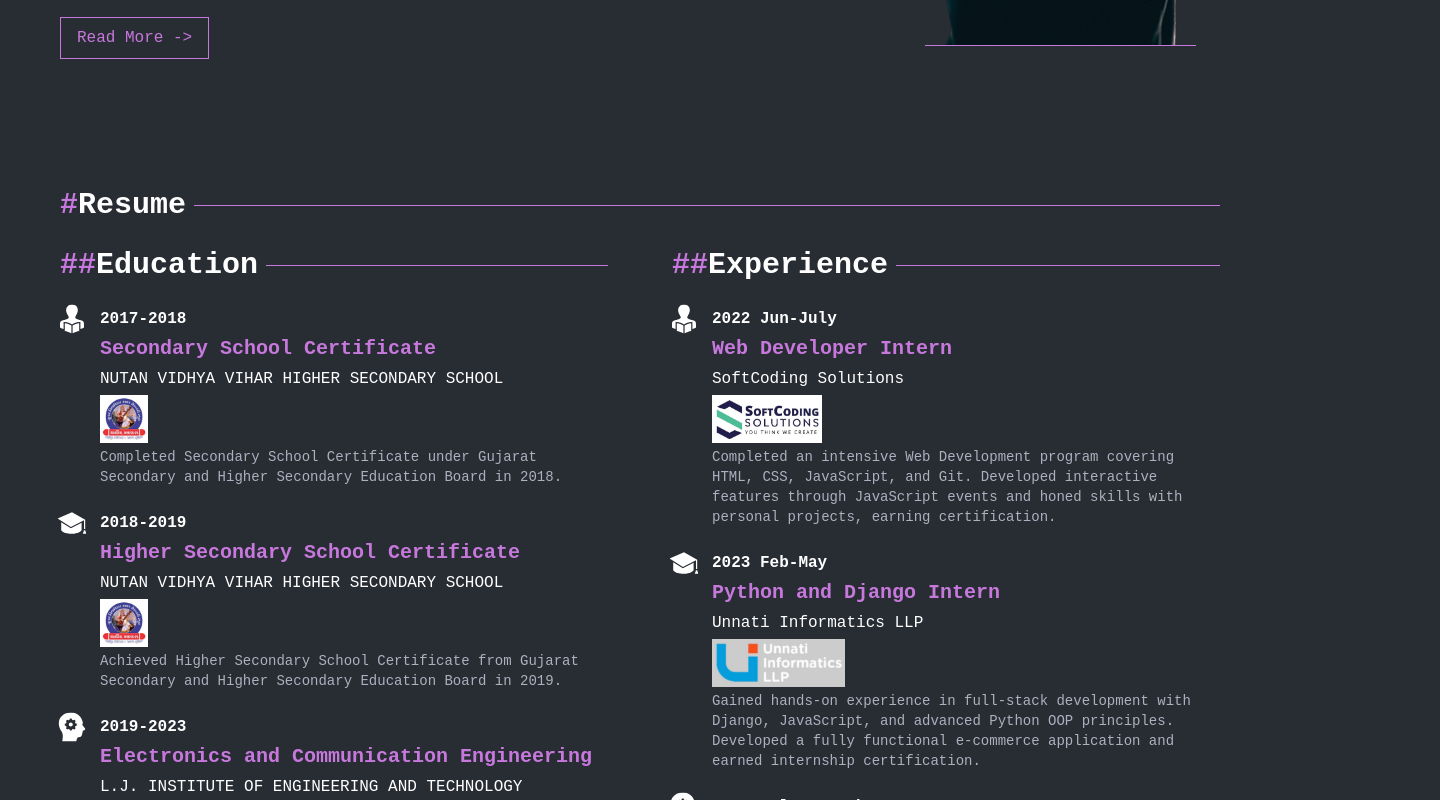
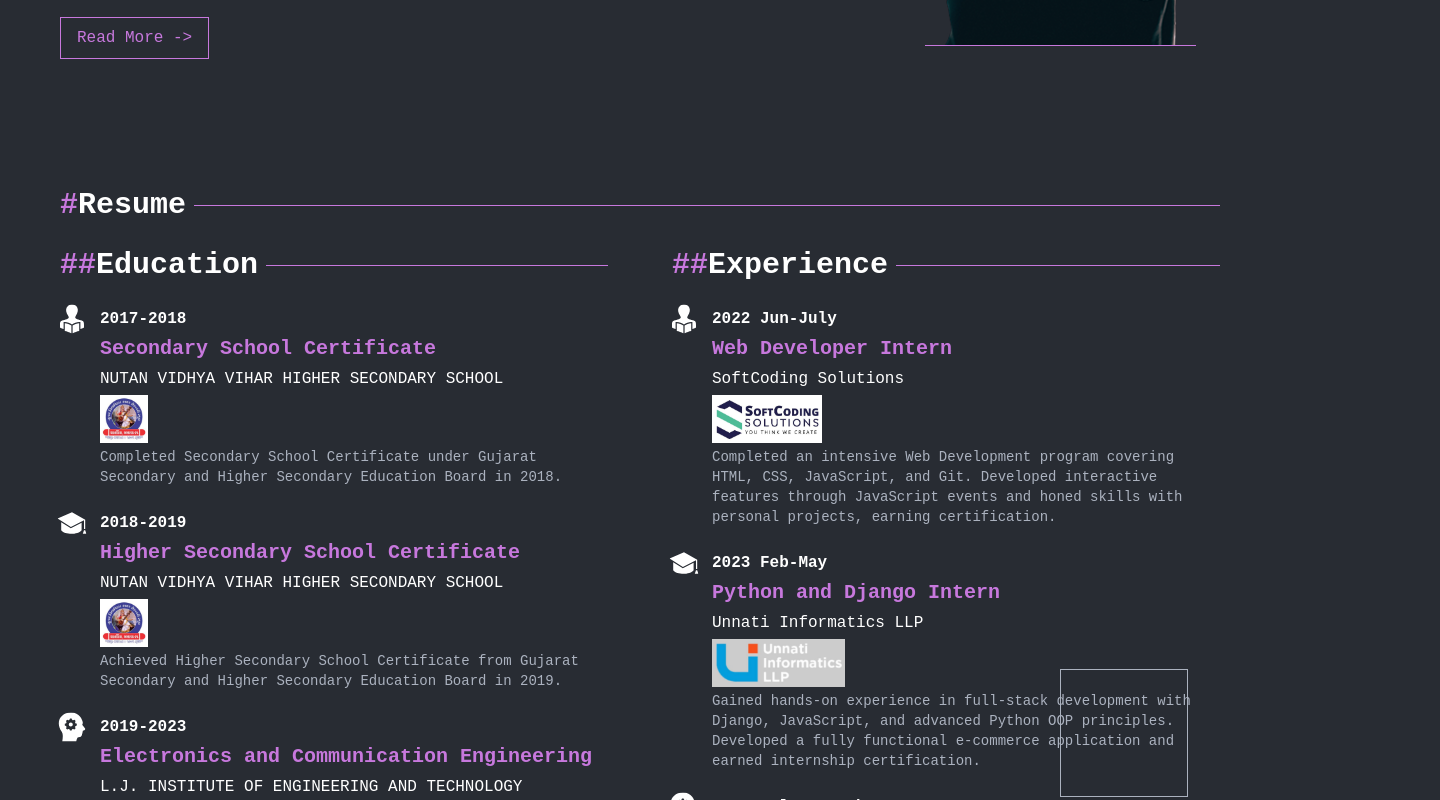
Before and after one commit to karanmistry007/portfolio-elias, a React (Vite) app: page / in a window 1280 px wide. Shown: the part 1500-2300 px from the top of the page, 1440 px wide, since content can reach past the window. Built offline with nearby package versions, Linux system fonts and the light colour scheme.

Commit message:
[Chore]: Fixed the bg squares

```diff
--- a/src/pages/About.tsx
+++ b/src/pages/About.tsx
@@ -51,7 +51,7 @@ const About = () => {
                         </div>
 
                         {/* // ? DECORATIVE SQUARE */}
-                        <div className="quote-side-square hidden lg:block border border-[#ABB2BF] h-32 w-32 absolute top-1/2 -translate-x-1/2 right-[calc(100%+80px)]"></div>
+                        <div className="quote-side-square hidden lg:block border border-[#ABB2BF] h-32 w-32 absolute top-1/2 -translate-y-1/2 right-[calc(100%+140px)]"></div>
                     </div>
                 </div>
             </div>
--- a/src/pages/Home.tsx
+++ b/src/pages/Home.tsx
@@ -75,7 +75,7 @@ const Home = () => {
                         </div>
 
                         {/* // ? DECORATIVE SQUARE */}
-                        <div className="quote-side-square hidden lg:block border border-[#ABB2BF] h-20 w-20 absolute top-1/2 -translate-x-1/2 left-[calc(100%+180px)]"></div>
+                        <div className="quote-side-square hidden lg:block border border-[#ABB2BF] h-20 w-20 absolute top-1/2 -translate-y-1/2 left-[calc(100dvw-280px)]"></div>
                     </div>
                 </div>
             </div>
--- a/src/pages/Resume.tsx
+++ b/src/pages/Resume.tsx
@@ -171,7 +171,7 @@ const Resume = () => {
     return (
         <>
             <div className="container-1">
-                <div className="resume-container py-8 md:py-12 lg:py-16">
+                <div className="resume-container py-8 md:py-12 lg:py-16 relative">
                     {/* // ? RESUME HEADING */}
                     <div className="resume-heading mb-6 flex gap-2 items-center">
                         <h2 className="text-white text-2xl md:text-3xl font-bold">
@@ -244,6 +244,9 @@ const Resume = () => {
                                 ))}
                             </div>
                         </div>
+
+                        {/* // ? DECORATIVE SQUARE */}
+                        <div className="quote-side-square hidden lg:block border border-[#ABB2BF] h-32 w-32 absolute top-1/2 -translate-y-1/2 left-[calc(100dvw-280px)]"></div>
                     </div>
                 </div>
             </div>
```
